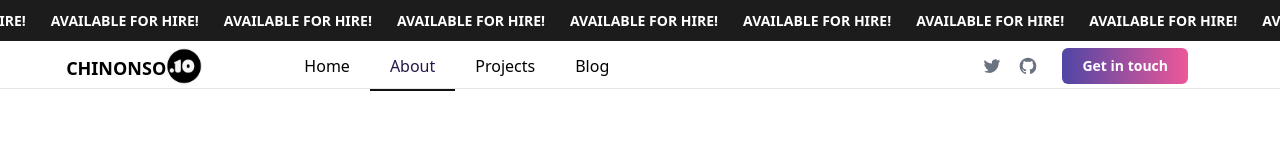
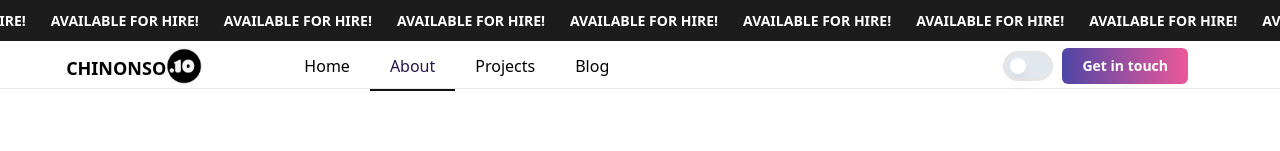
Before and after one commit to Johnnsonkp/freelxp, a Next.js app: page /about in a window 1280 px wide. Shown: the top 151 px of the page. Built offline with nearby package versions, Linux system fonts and the light colour scheme.

Commit message:
minor tweaks

```diff
--- a/components/postDetail.js
+++ b/components/postDetail.js
@@ -71,7 +71,7 @@ export default function PostDetail({ post }) {
           </div>
 
         <div className="flex justify-around max-w-7xl mx-auto sm:flex-col sm:gap-10 md:flex-row md:gap-0">
-          <div className="container max-w-2xl mx-auto px-5 pt-0 flex-col justify-between items-end flex-[0.6]">
+          <div className="container max-w-2xl mx-auto px-2 pt-0 flex-col justify-between items-end flex-[0.6]">
             {/* Control buttons */}
             {/* <div className="w-full flex justify-between">
               <button
@@ -129,7 +129,7 @@ export default function PostDetail({ post }) {
 
           </div>
 
-          <div className="container max-w-8xl mx-auto px-0 flex-col flex-[0.45]">
+          <div className="container max-w-8xl mx-auto px-0 flex-col flex-[0.43]">
 
             <div className="container max-w-8xl px-0 pt-4 ">
               <h1
--- a/components/ui/IntroSection.jsx
+++ b/components/ui/IntroSection.jsx
@@ -4,7 +4,7 @@ import Link from 'next/link';
 
 export const IntroSection = () => {
   return (
-    <section className="py-0 mt-[-18px] mb-4">
+    <section className="py-0 mt-[-18px] mb-0">
       <div className="container mx-auto px-6 max-w-7xl">
         <div className="flex justify-between max-w-6xl mx-auto desk-sm:flex-col desk-sm:gap-6">
           <Card
--- a/components/ui/ProfileSection.jsx
+++ b/components/ui/ProfileSection.jsx
@@ -1,5 +1,6 @@
 import { ProfileSectionAlt } from "./sections/ProfileSectionAlt";
 import SmoothImgLoad from "./SmoothImgLoad";
+import SocialIconNav from "./header/SocialIconNav";
 
 export const ProfileSection = () => {
   const imgSrc = "/headshot-bw.jpeg";
@@ -28,6 +29,7 @@ export const ProfileSection = () => {
         <h3 className="mt-1 text-3xl md:text-2xl font-thin text-foreground">
           Software Engineer | UX/UI Specialist
         </h3>
+        <SocialIconNav />
       </div>
     </section>
   );
--- /dev/null
+++ b/components/ui/buttons/SwitchButton.jsx
@@ -0,0 +1,45 @@
+import { useEffect, useState } from 'react'
+
+export default function SwitchButton() {
+  const [enabled, setEnabled] = useState(false)
+
+  // Initialize dark mode from localStorage or system preference
+  // useEffect(() => {
+  //   const isDark = localStorage.getItem('darkMode') === 'true' ||
+  //                  (!localStorage.getItem('darkMode') && window.matchMedia('(prefers-color-scheme: dark)').matches)
+  //   setEnabled(isDark)
+  //   if (isDark) {
+  //     document.documentElement.classList.add('dark')
+  //   }
+  // }, [])
+
+  // // Toggle dark mode
+  // const toggleDarkMode = () => {
+  //   const newValue = !enabled
+  //   setEnabled(newValue)
+
+  //   if (newValue) {
+  //     document.documentElement.classList.add('dark')
+  //     document.getElementById('__next').classList.add('dark')
+  //     localStorage.setItem('darkMode', 'true')
+  //   } else {
+  //     document.documentElement.classList.remove('dark')
+  //     document.getElementById('__next').classList.remove('dark')
+  //     localStorage.setItem('darkMode', 'false')
+  //   }
+  // }
+
+  return (
+    <button
+      onClick={() => setEnabled(!enabled)}
+      className={`group z-30 relative flex h-6 w-11 cursor-pointer rounded-full p-1 ease-in-out transition-colors duration-200
+        ${enabled ? "bg-slate-700 outline outline-white/20" : "bg-slate-200 outline outline-black/10"}`}
+      aria-label="Toggle dark mode"
+    >
+      <span
+        aria-hidden="true"
+        className={`${enabled ? "translate-x-5" : "translate-x-0"} pointer-events-none inline-block size-4 rounded-full bg-white shadow-lg ring-0 transition duration-200 ease-in-out z-30`}
+      />
+    </button>
+  )
+}
--- a/components/ui/header/Header.jsx
+++ b/components/ui/header/Header.jsx
@@ -3,6 +3,7 @@ import './Header.module.css';
 import Image from 'next/image';
 import Link from 'next/link';
 import SocialIconNav from './SocialIconNav';
+import SwitchButton from '../buttons/SwitchButton';
 import logo from "/public/transparent-logo.png";
 import { motion } from "framer-motion";
 import {useEffect} from 'react';
@@ -157,7 +158,8 @@ const Header = () => {
         </nav>
 
         <nav className="flex items-center justify-center flex-wrap ">
-          <SocialIconNav />
+          {/* <SocialIconNav /> */}
+          <SwitchButton />
           <motion.a
             href="mailto:john.nkp1@gmail.com"
             target={"_blank"}
--- a/components/ui/header/SocialIconNav.jsx
+++ b/components/ui/header/SocialIconNav.jsx
@@ -1,25 +1,45 @@
 function SocialIconNav() {
   return (
-    <ul className="flex justify-center mt-0 space-x-4 mr-3">
-    <li>
-        <a href="#" rel="noopener noreferrer"  className="text-gray-500 hover:text-gray-900 dark:hover:text-white dark:text-gray-400">
-            <svg className="w-5 h-5" fill="currentColor" viewBox="0 0 24 24" ariaHidden="true">
-                <path
-                    d="M8.29 20.251c7.547 0 11.675-6.253 11.675-11.675 0-.178 0-.355-.012-.53A8.348 8.348 0 0022 5.92a8.19 8.19 0 01-2.357.646 4.118 4.118 0 001.804-2.27 8.224 8.224 0 01-2.605.996 4.107 4.107 0 00-6.993 3.743 11.65 11.65 0 01-8.457-4.287 4.106 4.106 0 001.27 5.477A4.072 4.072 0 012.8 9.713v.052a4.105 4.105 0 003.292 4.022 4.095 4.095 0 01-1.853.07 4.108 4.108 0 003.834 2.85A8.233 8.233 0 012 18.407a11.616 11.616 0 006.29 1.84">
-                </path>
+    <ul className="flex justify-center mt-2 mb-0 space-x-2">
+
+      <li className="border border-gray-300 p-2 rounded-full aspect-square text-gray-700 duration-500 cursor-pointer hover:text-indigo-600 hover:border-indigo-600 focus-within:text-indigo-600 focus-within:border-indigo-600">
+        <a target='_blank' rel="noopener noreferrer" href="https://github.com/Johnnsonkp" className="color-black text-gray-500 hover:text-gray-900 dark:hover:text-white dark:text-gray-400">
+          <svg className="" width="20" height="20" fill="black" viewBox="0 0 24 24" ariaHidden="true">
+            <path fillRule="evenodd"
+                d="M12 2C6.477 2 2 6.484 2 12.017c0 4.425 2.865 8.18 6.839 9.504.5.092.682-.217.682-.483 0-.237-.008-.868-.013-1.703-2.782.605-3.369-1.343-3.369-1.343-.454-1.158-1.11-1.466-1.11-1.466-.908-.62.069-.608.069-.608 1.003.07 1.531 1.032 1.531 1.032.892 1.53 2.341 1.088 2.91.832.092-.647.35-1.088.636-1.338-2.22-.253-4.555-1.113-4.555-4.951 0-1.093.39-1.988 1.029-2.688-.103-.253-.446-1.272.098-2.65 0 0 .84-.27 2.75 1.026A9.564 9.564 0 0112 6.844c.85.004 1.705.115 2.504.337 1.909-1.296 2.747-1.027 2.747-1.027.546 1.379.202 2.398.1 2.651.64.7 1.028 1.595 1.028 2.688 0 3.848-2.339 4.695-4.566 4.943.359.309.678.92.678 1.855 0 1.338-.012 2.419-.012 2.747 0 .268.18.58.688.482A10.019 10.019 0 0022 12.017C22 6.484 17.522 2 12 2z"
+                clipRule="evenodd"></path>
+          </svg>
+        </a>
+      </li>
+      <li className="border border-gray-300 p-2 rounded-full aspect-square text-gray-700 duration-500 cursor-pointer hover:text-indigo-600 hover:border-indigo-600 focus-within:text-indigo-600 focus-within:border-indigo-600">
+        <a target='_blank' rel="noopener noreferrer" href="https://www.linkedin.com/in/john-nkpolukwu-521201138/"
+            className="transition-all focus-within:outline-0">
+            <svg xmlns="http://www.w3.org/2000/svg" width="20" height="20" viewBox="0 0 20 20" fill="none">
+              <path
+                d="M6.87818 15.5556V7.87128H4.31767V15.5556H6.87845H6.87818ZM5.59846 6.82229C6.49118 6.82229 7.04695 6.23223 7.04695 5.49481C7.03024 4.74059 6.49118 4.16699 5.61544 4.16699C4.7391 4.16699 4.16675 4.74059 4.16675 5.49474C4.16675 6.23216 4.72232 6.82223 5.58168 6.82223H5.59826L5.59846 6.82229ZM8.29546 15.5556H10.8558V11.2648C10.8558 11.0354 10.8725 10.8055 10.9401 10.6417C11.1251 10.1826 11.5464 9.70742 12.2539 9.70742C13.1802 9.70742 13.551 10.412 13.551 11.4451V15.5556H16.1112V11.1497C16.1112 8.78945 14.8482 7.69112 13.1636 7.69112C11.7825 7.69112 11.1759 8.46114 10.8389 8.9856H10.856V7.87154H8.29559C8.32901 8.59243 8.29539 15.5559 8.29539 15.5559L8.29546 15.5556Z"
+                fill="currentColor" />
             </svg>
-        </a>
-    </li>
-    <li>
-      <a target='_blank' rel="noopener noreferrer" href="https://github.com/Johnnsonkp" className="text-gray-500 hover:text-gray-900 dark:hover:text-white dark:text-gray-400">
-        <svg className="w-5 h-5" fill="currentColor" viewBox="0 0 24 24" ariaHidden="true">
-          <path fillRule="evenodd"
-              d="M12 2C6.477 2 2 6.484 2 12.017c0 4.425 2.865 8.18 6.839 9.504.5.092.682-.217.682-.483 0-.237-.008-.868-.013-1.703-2.782.605-3.369-1.343-3.369-1.343-.454-1.158-1.11-1.466-1.11-1.466-.908-.62.069-.608.069-.608 1.003.07 1.531 1.032 1.531 1.032.892 1.53 2.341 1.088 2.91.832.092-.647.35-1.088.636-1.338-2.22-.253-4.555-1.113-4.555-4.951 0-1.093.39-1.988 1.029-2.688-.103-.253-.446-1.272.098-2.65 0 0 .84-.27 2.75 1.026A9.564 9.564 0 0112 6.844c.85.004 1.705.115 2.504.337 1.909-1.296 2.747-1.027 2.747-1.027.546 1.379.202 2.398.1 2.651.64.7 1.028 1.595 1.028 2.688 0 3.848-2.339 4.695-4.566 4.943.359.309.678.92.678 1.855 0 1.338-.012 2.419-.012 2.747 0 .268.18.58.688.482A10.019 10.019 0 0022 12.017C22 6.484 17.522 2 12 2z"
-              clipRule="evenodd"></path>
-        </svg>
-      </a>
-    </li>
-
+          </a>
+      </li>
+      <li className="border border-gray-300 p-2 rounded-full aspect-square text-gray-700 duration-500 cursor-pointer hover:text-indigo-600 hover:border-indigo-600 focus-within:text-indigo-600 focus-within:border-indigo-600">
+        <a href="/" className="transition-all focus-within:outline-0">
+            <svg xmlns="http://www.w3.org/2000/svg" width="20" height="20" viewBox="0 0 20 20" fill="none">
+              <path fill-rule="evenodd" clip-rule="evenodd"
+                d="M15.9329 5.13919C16.5667 5.31036 17.0648 5.80978 17.2332 6.44286C17.5396 7.59178 17.5396 9.99044 17.5396 9.99044C17.5396 9.99044 17.5396 12.3891 17.2332 13.538C17.0625 14.1734 16.5643 14.6729 15.9329 14.8417C14.7869 15.1489 10.1889 15.1489 10.1889 15.1489C10.1889 15.1489 5.5932 15.1489 4.44487 14.8417C3.81106 14.6705 3.3129 14.1711 3.14451 13.538C2.83813 12.3891 2.83813 9.99044 2.83813 9.99044C2.83813 9.99044 2.83813 7.59178 3.14451 6.44286C3.31524 5.80744 3.8134 5.30801 4.44487 5.13919C5.5932 4.83203 10.1889 4.83203 10.1889 4.83203C10.1889 4.83203 14.7869 4.83203 15.9329 5.13919ZM12.5393 9.99044L8.72007 12.2015V7.77936L12.5393 9.99044Z"
+                fill="currentColor" />
+            </svg>
+          </a>
+      </li>
+      <li className="border border-gray-300 p-2 rounded-full aspect-square text-gray-700 duration-500 cursor-pointer hover:text-indigo-600 hover:border-indigo-600 focus-within:text-indigo-600 focus-within:border-indigo-600">
+        <a href="/"
+            className="transition-all focus-within:outline-0">
+            <svg xmlns="http://www.w3.org/2000/svg" width="20" height="20" viewBox="0 0 20 20" fill="none">
+              <path
+                d="M11.3214 8.93666L16.4919 3.05566H15.2667L10.7772 8.16205L7.1914 3.05566H3.05566L8.47803 10.7774L3.05566 16.9446H4.28097L9.022 11.552L12.8088 16.9446H16.9446L11.3211 8.93666H11.3214ZM9.64322 10.8455L9.09382 10.0765L4.72246 3.95821H6.60445L10.1322 8.8959L10.6816 9.66481L15.2672 16.083H13.3852L9.64322 10.8458V10.8455Z"
+                fill="currentColor" />
+            </svg>
+          </a>
+      </li>
   </ul>
   )
 }
--- a/pages/_app.js
+++ b/pages/_app.js
@@ -16,7 +16,7 @@ export default function App({ Component, pageProps }) {
         <link rel="apple-touch-icon" href="/apple-touch-icon.png" />
         <script defer src="https://cloud.umami.is/script.js" data-website-id="f5a1658a-c52b-4f4e-b795-f389fe7d11e9"></script>
       </Head>
-      <main className="flex flex-col gap-1">
+      <main id="root" className="flex flex-col gap-1">
         <TopNavInfiniteScroll />
         <div className="mt-8">
           <Header />
```
Also changed, not shown: pages/about.jsx (+8 -2 lines), pages/api/image-proxy.js (+7 -4 lines), tailwind.config.js (line endings or trailing spaces).
